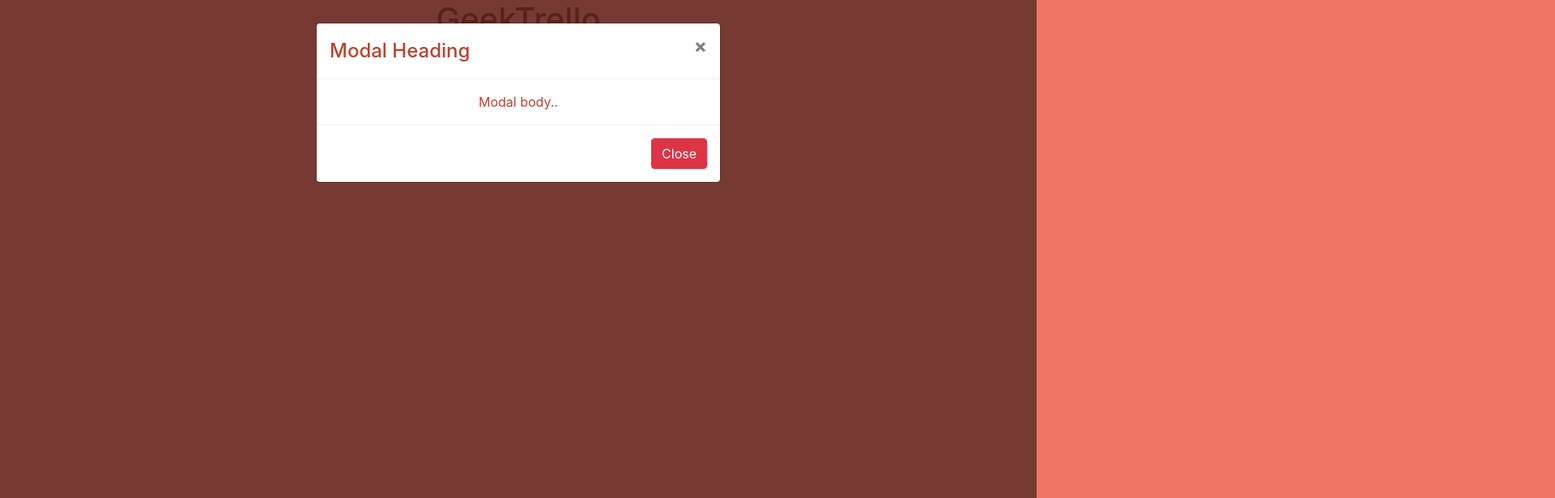
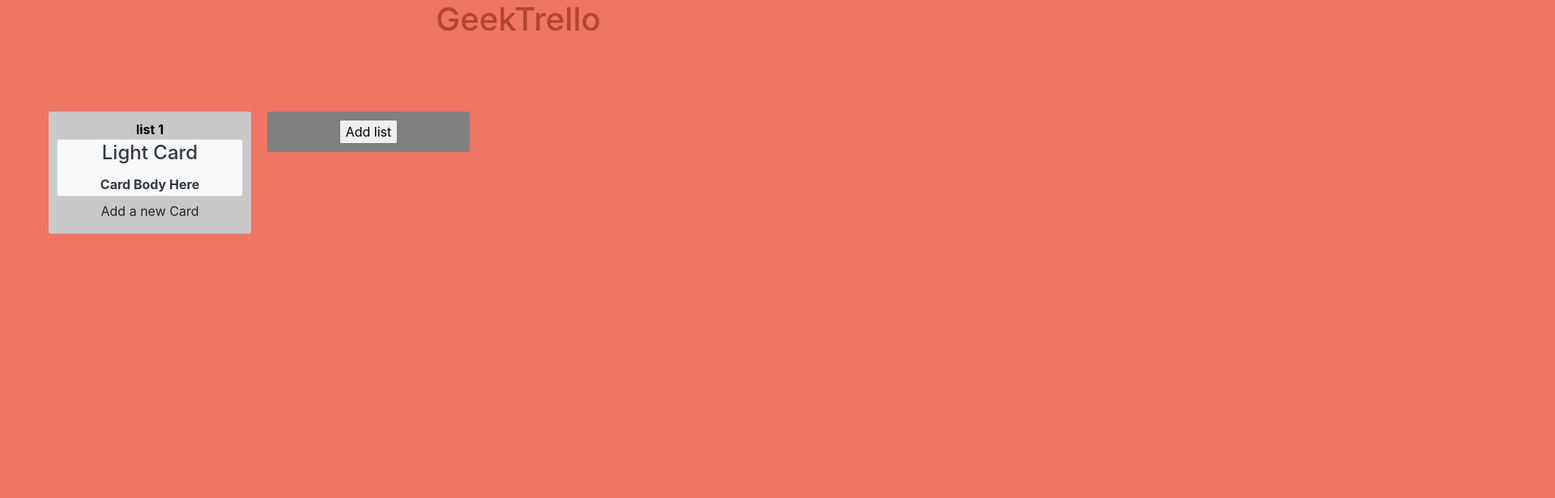
Before and after one commit to Abhicoding/GeekTrello, a React app: page /board in a window 1280 px wide. Shown: the top 616 px of the page at 81% size, 1920 px wide, since content can reach past the window. Built offline with nearby package versions, Linux system fonts and the light colour scheme.

Commit message:
Added button for creating new card

```diff
--- a/src/client/components/Dashboard.jsx
+++ b/src/client/components/Dashboard.jsx
@@ -2,7 +2,7 @@ import React, { Component } from 'react'
 
 import Listcreate from './Listcreate.jsx'
 import List from './List.jsx'
-import Cardmodal from './Cardmodal.jsx'
+// import Cardmodal from './Cardmodal.jsx'
 
 import './../scss/dashboard.scss'
 
@@ -10,7 +10,7 @@ export default class Dashboard extends Component {
   constructor () {
     super()
     this.state = {
-      lists: ['list 1', '2', '3', '4', '5', '6', '7']
+      lists: ['list 1']
     }
   }
 
@@ -25,11 +25,11 @@ export default class Dashboard extends Component {
       return <li key={i}><List title={d} /></li>
     })
     return <div className='dashboard'>
-      <Cardmodal />
-      {/* <ul>
+      {/* <Cardmodal /> */}
+      <ul>
         {listItem}
         <Listcreate newlist={this.newList.bind(this)} />
-      </ul> */}
+      </ul>
     </div>
   }
 }
--- a/src/client/components/List.jsx
+++ b/src/client/components/List.jsx
@@ -13,8 +13,11 @@ export default class List extends Component {
   }
 
   render () {
-    return <div className='list-container'>{this.state.title}
+    return <div className='listcontainer'>{this.state.title}
       <Card />
+      <div className='createcard'>
+        <button type='button' className='btn btn-light'> Add a new Card </button>
+      </div>
     </div>
   }
 }
--- a/src/client/scss/list.scss
+++ b/src/client/scss/list.scss
@@ -1,4 +1,4 @@
-.list-container {
+div .listcontainer {
     background-color: #C8C8C8;
     width: 250px;
     border-radius: 3px;
@@ -11,3 +11,15 @@
     margin-left: 20px;
     margin-top: 10px;
 }
+
+.createcard button {
+    width: 100%;
+    background-color: unset;
+    border: none;
+}
+
+.btn-light:hover {
+    text-decoration: underline;
+    background-color: unset;
+    border: none;
+}
```
Also changed, not shown: 1 other file (tests, documents, lock files or other folders).
